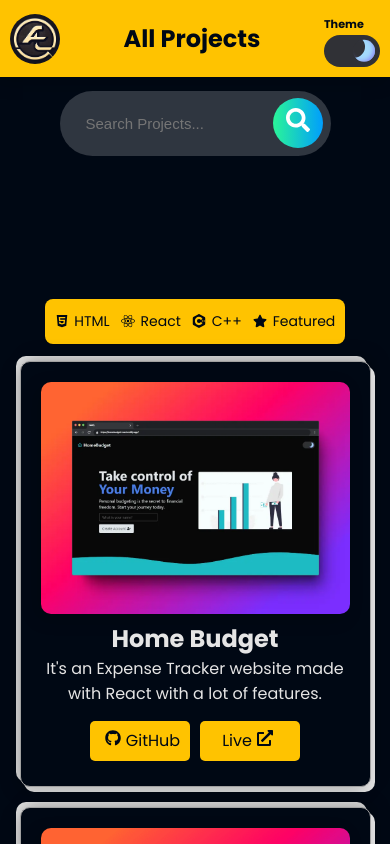
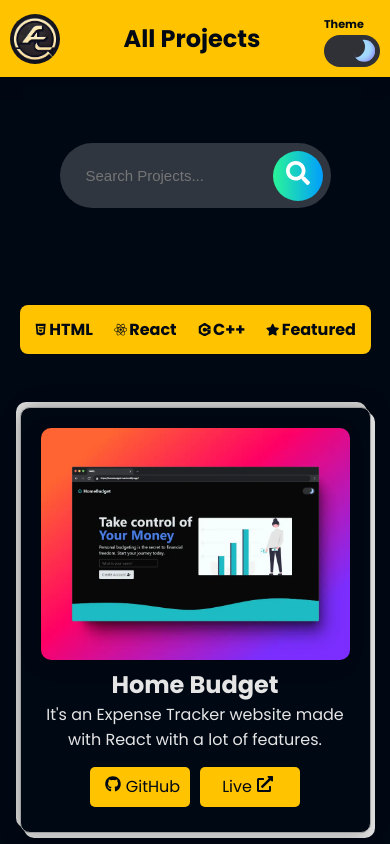
Before and after one commit to ahad324/AllProjects, a React (Vite) app: page / in a window 390 px wide. Shown: the top 844 px of the page. Built offline with nearby package versions, Linux system fonts and the light colour scheme.

Commit message:
New Update

```diff
--- a/src/components/Filters.jsx
+++ b/src/components/Filters.jsx
@@ -31,7 +31,8 @@ const Filters = ({ onFilterChange }) => {
               onChange={() => handleFilterChange(filter.name)}
             />
             <span className="name">
-              {filter.icon} {filter.name}
+              <small>{filter.icon}</small>
+              {filter.name}
             </span>
           </label>
         ))}
--- a/src/components/container.jsx
+++ b/src/components/container.jsx
@@ -108,6 +108,7 @@ function Container() {
       <div className="Filter-SearchBox">
         <BlurFade className="searchBox" delay={0.2} inview>
           <input
+            name="searchBox"
             className="searchInput"
             value={searchTerm}
             onChange={handleSearch}
--- a/src/index.css
+++ b/src/index.css
@@ -157,7 +157,9 @@ button:active {
   box-shadow: none;
   transform: translateY(0);
 }
-
+.Filter {
+  width: 50%;
+}
 .searchInput {
   border: none;
   background: none;
@@ -217,15 +219,15 @@ button:active {
   .Buttons {
     flex-direction: column;
   }
-  .ProjectsSection {
-    margin-top: 20%;
-  }
 }
 @media screen and (max-width: 600px) {
   .Filter-SearchBox {
     flex-direction: column;
-    justify-content: space-between;
-    min-height: 30dvh;
+    min-height: 25vh;
+    margin: 15% 0;
+  }
+  .Filter {
+    width: 100%;
   }
 }
 @media screen and (min-width: 1200px) {
--- a/src/styles/Filters.css
+++ b/src/styles/Filters.css
@@ -7,8 +7,8 @@
   box-sizing: border-box;
   box-shadow: 0 0 0px 1px rgba(0, 0, 0, 0.06);
   padding: 0.25rem;
-  min-width: 300px;
-  font-size: 14px;
+  width: 100%;
+  font-weight: 900;
 }
 
 .radio-inputs .radio {
@@ -24,14 +24,19 @@
   display: flex;
   cursor: pointer;
   align-items: center;
-  justify-content: space-evenly;
+  justify-content: center;
   border-radius: 0.5rem;
   border: none;
   padding: 0.5rem 0;
   color: var(--card-background);
   transition: all 0.15s ease-in-out;
 }
-
+.name > small{
+  display: flex;
+  justify-content: center;
+  align-items: center;
+  margin-right: 2px;
+}
 .radio-inputs .radio input:checked + .name {
   background-color: var(--secondary-color);
   font-weight: 600;
```
